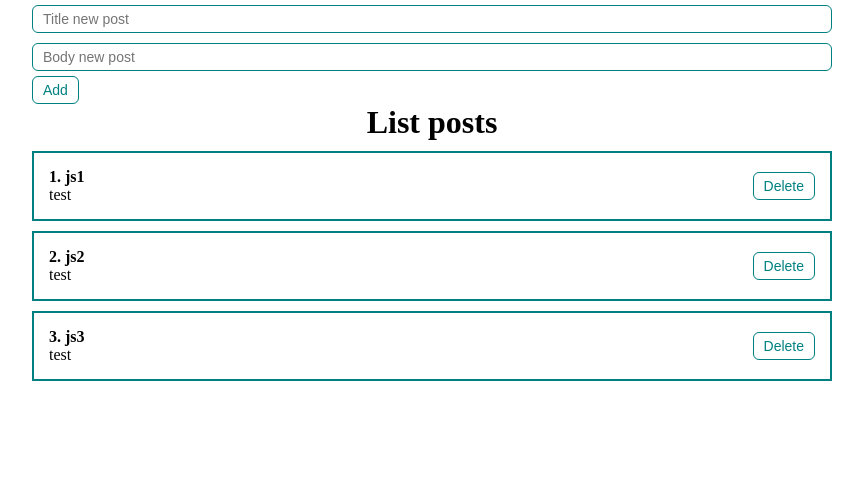
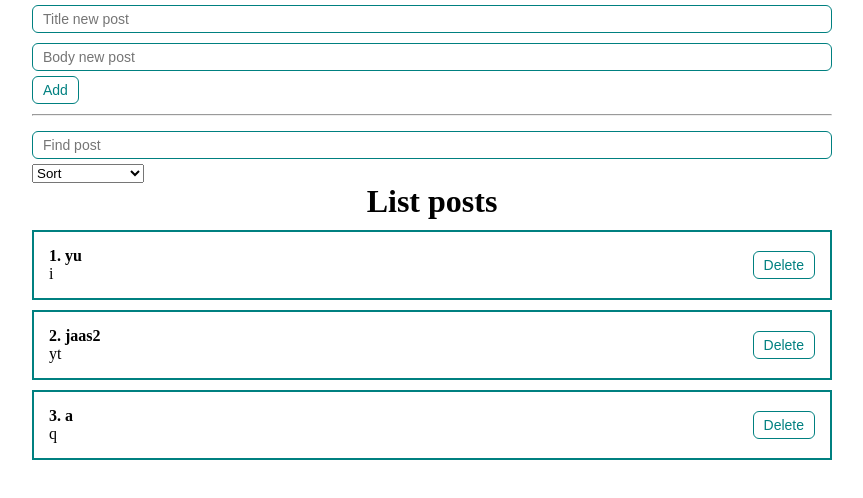
Before and after one commit to nikSoftgrad/react-post, a React (Create React App) app: page / in a window 1280 px wide. Shown: the top 498 px of the page, without its empty margins (208-1071 px from the left). Built offline with nearby package versions, Linux system fonts and the light colour scheme; the HTML template or start-up script is replaced by a standard one.

Commit message:
post filter

```diff
--- a/src/App.js
+++ b/src/App.js
@@ -1,14 +1,27 @@
-import React, { useState } from "react";
+import React, {useState, useMemo } from "react";
 import PostList from "./components/PostList";
 import PostForm from "./components/PostForm";
 import './App.css';
+import PostFilter from "./components/PostFilter";
 
 function App() {
   const [posts, setPosts] = useState([
-    {id: 1, title: 'js1' , body: 'test'},
-    {id: 2, title: 'js2' , body: 'test'},
-    {id: 3, title: 'js3' , body: 'test'},
+    {id: 1, title: 'yu' , body: 'i'},
+    {id: 2, title: 'jaas2' , body: 'yt'},
+    {id: 3, title: 'a' , body: 'q'},
   ])
+  const [filter, setFilter] = useState({sort: '', query: ''});
+
+  const sortedPosts = useMemo(() =>{
+    if(filter.sort){
+      return [...posts].sort((a,b) => a[filter.sort].localeCompare(b[filter.sort]));
+    }
+    return posts;
+  },[filter.sort, posts])
+
+  const searchAndSortPosts = useMemo(() => {
+    return sortedPosts.filter(post => post.title.toLowerCase().includes(filter.query.toLowerCase()))
+  }, [sortedPosts, filter.query])
 
   const createPost = (post) => {
     setPosts([...posts, {...post}]);
@@ -21,7 +34,13 @@ function App() {
   return (
     <div className="App">
       <PostForm create={createPost}/>
-      <PostList remove={removePost} title="List posts" posts={posts}/>
+      <hr style={{margin: '10px 0'}} />
+      <PostFilter filter={filter} setFilter={setFilter}/>
+      {
+        searchAndSortPosts.length
+          ? <PostList remove={removePost} title="List posts" posts={searchAndSortPosts}/>
+          : <h1 style={{textAlign: 'center'}}>Empty posts</h1>
+      }
     </div>
   );
 }
--- /dev/null
+++ b/src/components/PostFilter.jsx
@@ -0,0 +1,27 @@
+import React from "react";
+import MyInput from "./UI/input/MyInput";
+import MySelect from "./UI/select/MySelect";
+
+const PostFilter = ({filter, setFilter}) => {
+	return (
+		<div>
+			<MyInput
+				type="text"
+				placeholder="Find post"
+				value={filter.query}
+				onChange={(e) => setFilter({...filter, query: e.target.value})}
+			/>
+			<MySelect
+				value={filter.sort}
+				defaultValue="Sort"
+				options={[
+					{value: 'title', body: 'Sorted by title'},
+					{value: 'body', body: 'Sorted by body'},
+				]}
+				onChange={(sort) => setFilter({...filter, sort: sort})}
+			/>
+		</div>
+	)
+}
+
+export default PostFilter;
--- /dev/null
+++ b/src/components/UI/select/MySelect.jsx
@@ -0,0 +1,18 @@
+import React from "react";
+
+const MySelect = ({options, defaultValue, value, onChange}) => {
+
+	return (
+		<select
+			value={value}
+			onChange={(e) => onChange(e.target.value)}
+		>
+			<option disabled value="">{defaultValue}</option>
+			{
+				options.map(option => <option value={option.value} key={option.value}>{option.body}</option>)
+			}
+		</select>
+	);
+}
+
+export default MySelect;
```
